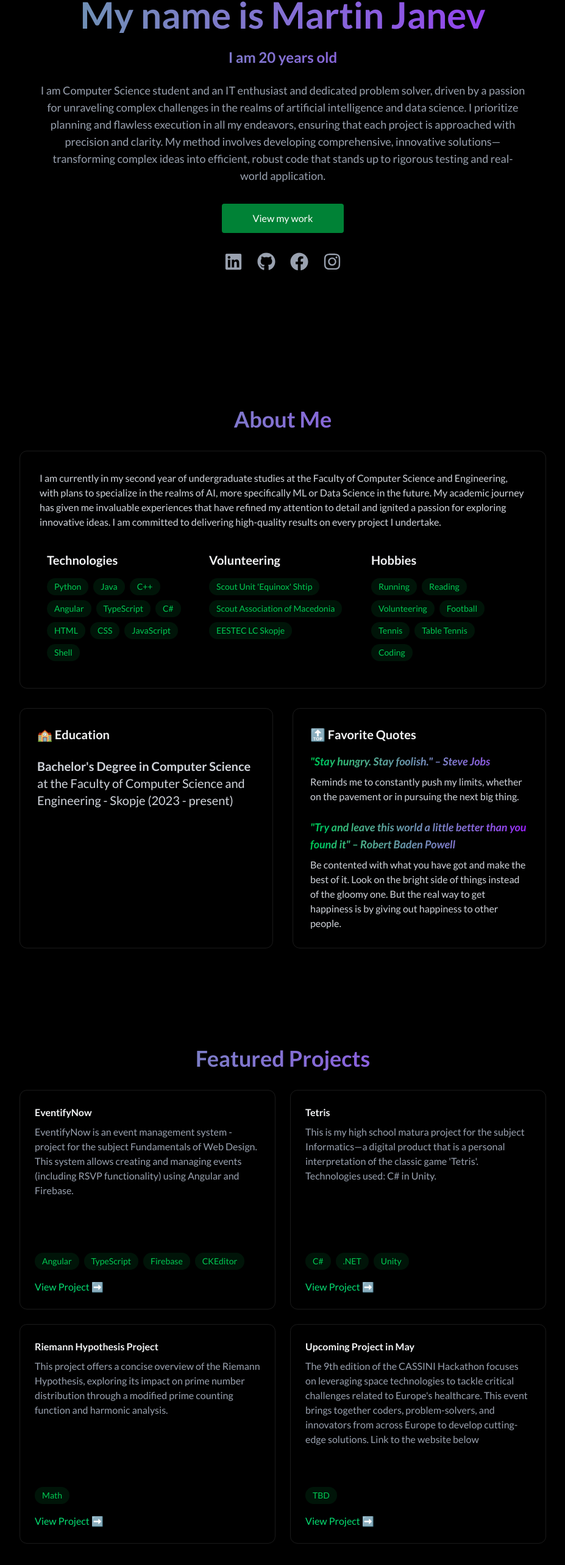
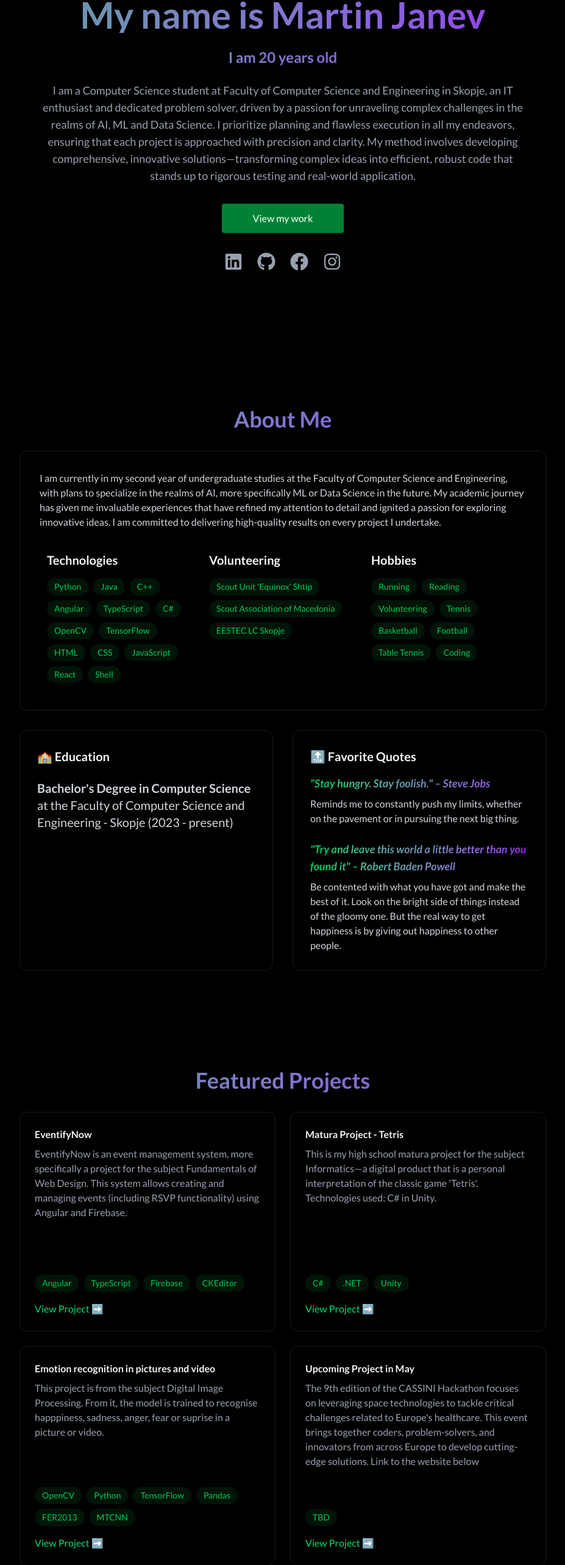
Before and after one commit to MartinJanev/portfolio-page, a React (Vite) app: page / in a window 1280 px wide. Shown: the part 213-2779 px from the top of the page at 61% size, without its empty margins (176-1103 px from the left). Built offline with nearby package versions, Linux system fonts and the light colour scheme; a web font is replaced by a local one.

Commit message:
small changes

```diff
--- a/src/components/sections/About.jsx
+++ b/src/components/sections/About.jsx
@@ -8,9 +8,12 @@ export const About = () => {
     "Angular",
     "TypeScript",
     "C#",
+    "OpenCV",
+    "TensorFlow",
     "HTML",
     "CSS",
     "JavaScript",
+    "React",
     "Shell",
   ];
 
@@ -24,8 +27,9 @@ export const About = () => {
     "Running",
     "Reading",
     "Volunteering",
+    "Tennis",
+    "Basketball",
     "Football",
-    "Tennis",
     "Table Tennis",
     "Coding",
   ];
--- a/src/components/sections/Home.jsx
+++ b/src/components/sections/Home.jsx
@@ -48,14 +48,15 @@ export const Home = () => {
             {ageText}
           </h6>
           <p className="text-gray-400 text-lg mb-8 max-w-200 mx-auto">
-            I am Computer Science student and an IT enthusiast and dedicated
-            problem solver, driven by a passion for unraveling complex
-            challenges in the realms of artificial intelligence and data
-            science. I prioritize planning and flawless execution in all my
-            endeavors, ensuring that each project is approached with precision
-            and clarity. My method involves developing comprehensive, innovative
-            solutions—transforming complex ideas into efficient, robust code
-            that stands up to rigorous testing and real-world application.
+            I am a Computer Science student at Faculty of Computer Science and
+            Engineering in Skopje, an IT enthusiast and dedicated problem
+            solver, driven by a passion for unraveling complex challenges in the
+            realms of AI, ML and Data Science. I prioritize planning and
+            flawless execution in all my endeavors, ensuring that each project
+            is approached with precision and clarity. My method involves
+            developing comprehensive, innovative solutions—transforming complex
+            ideas into efficient, robust code that stands up to rigorous testing
+            and real-world application.
           </p>
           <div className="flex justify-center space-x-4">
             <a
--- a/src/components/sections/Projects.jsx
+++ b/src/components/sections/Projects.jsx
@@ -19,10 +19,10 @@ export const Projects = () => {
               <div>
                 <h3 className="text-hl font-bold mb-2"> EventifyNow</h3>
                 <p className="text-gray-400 mb-3">
-                  EventifyNow is an event management system - project for the
-                  subject Fundamentals of Web Design. This system allows
-                  creating and managing events (including RSVP functionality)
-                  using Angular and Firebase.
+                  EventifyNow is an event management system, more specifically a
+                  project for the subject Fundamentals of Web Design. This
+                  system allows creating and managing events (including RSVP
+                  functionality) using Angular and Firebase.
                 </p>
               </div>
               <div>
@@ -49,9 +49,12 @@ export const Projects = () => {
                 </a>
               </div>
             </div>
+
             <div className="p-6 rounded-xl border border-white/10 hover:-translate-y-1 hover:border-green-500/30 hover:shadow-[0_2px_8px_rgba(59,120,246,0.1)] transition-all flex flex-col justify-between min-h-[360px]">
               <div>
-                <h3 className="text-hl font-bold mb-2"> Tetris</h3>
+                <h3 className="text-hl font-bold mb-2">
+                  Matura Project - Tetris
+                </h3>
                 <p className="text-gray-400 mb-3">
                   This is my high school matura project for the subject
                   Informatics—a digital product that is a personal
@@ -75,6 +78,83 @@ export const Projects = () => {
                 <a
                   target="_blank"
                   href="https://github.com/MartinJanev/tetris-project"
+                  className="text-green-400 hover:text-green-300 transition-colors my-4"
+                >
+                  View Project ➡️
+                </a>
+              </div>
+            </div>
+
+            <div className="p-6 rounded-xl border border-white/10 hover:-translate-y-1 hover:border-green-500/30 hover:shadow-[0_2px_8px_rgba(59,120,246,0.1)] transition-all flex flex-col justify-between min-h-[360px]">
+              <div>
+                <h3 className="text-hl font-bold mb-2">
+                  Emotion recognition in pictures and video
+                </h3>
+                <p className="text-gray-400 mb-3">
+                  This project is from the subject Digital Image Processing.
+                  From it, the model is trained to recognise happpiness,
+                  sadness, anger, fear or suprise in a picture or video.
+                </p>
+              </div>
+              <div>
+                <div className="flex flex-wrap gap-2 mb-4">
+                  {[
+                    "OpenCV",
+                    "Python",
+                    "TensorFlow",
+                    "Pandas",
+                    "FER2013",
+                    "MTCNN",
+                  ].map((tech, key) => (
+                    <span
+                      key={key}
+                      className="bg-green-500/10 text-green-500 py-1 px-3 rounded-full text-sm hover:bg-green-500/20
+                    hover:shadow-[0_2px_8px_rgba(59,120,2246,0.2)] transition"
+                    >
+                      {tech}
+                    </span>
+                  ))}
+                </div>
+
+                <a
+                  target="_blank"
+                  href="#"
+                  className="text-green-400 hover:text-green-300 transition-colors my-4"
+                >
+                  View Project ➡️
+                </a>
+              </div>
+            </div>
+
+            <div className="p-6 rounded-xl border border-white/10 hover:-translate-y-1 hover:border-green-500/30 hover:shadow-[0_2px_8px_rgba(59,120,246,0.1)] transition-all flex flex-col justify-between min-h-[360px]">
+              <div>
+                <h3 className="text-hl font-bold mb-2">
+                  Upcoming Project in May
+                </h3>
+                <p className="text-gray-400 mb-3">
+                  The 9th edition of the CASSINI Hackathon focuses on leveraging
+                  space technologies to tackle critical challenges related to
+                  Europe's healthcare. This event brings together coders,
+                  problem-solvers, and innovators from across Europe to develop
+                  cutting-edge solutions. Link to the website below
+                </p>
+              </div>
+              <div>
+                <div className="flex flex-wrap gap-2 mb-4">
+                  {["TBD"].map((tech, key) => (
+                    <span
+                      key={key}
+                      className="bg-green-500/10 text-green-500 py-1 px-3 rounded-full text-sm hover:bg-green-500/20
+                    hover:shadow-[0_2px_8px_rgba(59,120,2246,0.2)] transition"
+                    >
+                      {tech}
+                    </span>
+                  ))}
+                </div>
+
+                <a
+                  target="_blank"
+                  href="https://www.cassini.eu/hackathons/north-macedonia"
                   className="text-green-400 hover:text-green-300 transition-colors my-4"
                 >
                   View Project ➡️
@@ -120,14 +200,15 @@ export const Projects = () => {
             <div className="p-6 rounded-xl border border-white/10 hover:-translate-y-1 hover:border-green-500/30 hover:shadow-[0_2px_8px_rgba(59,120,246,0.1)] transition-all flex flex-col justify-between min-h-[360px]">
               <div>
                 <h3 className="text-hl font-bold mb-2">
-                  Upcoming Project in May
+                  Lorem ipsum dolor sit.
                 </h3>
                 <p className="text-gray-400 mb-3">
-                  The 9th edition of the CASSINI Hackathon focuses on leveraging
-                  space technologies to tackle critical challenges related to
-                  Europe's healthcare. This event brings together coders,
-                  problem-solvers, and innovators from across Europe to develop
-                  cutting-edge solutions. Link to the website below
+                  Lorem ipsum dolor sit amet consectetur adipisicing elit.
+                  Exercitationem aperiam repudiandae sint libero doloribus
+                  consequuntur tempora minima vero, quisquam nam. Dolorum,
+                  veritatis illum maxime molestiae doloribus quisquam dolorem
+                  ipsam adipisci, autem quidem ad, tempore porro a consequatur
+                  expedita voluptates doloremque!
                 </p>
               </div>
               <div>
@@ -145,7 +226,7 @@ export const Projects = () => {
 
                 <a
                   target="_blank"
-                  href="https://www.cassini.eu/hackathons/north-macedonia"
+                  href="#"
                   className="text-green-400 hover:text-green-300 transition-colors my-4"
                 >
                   View Project ➡️
```
